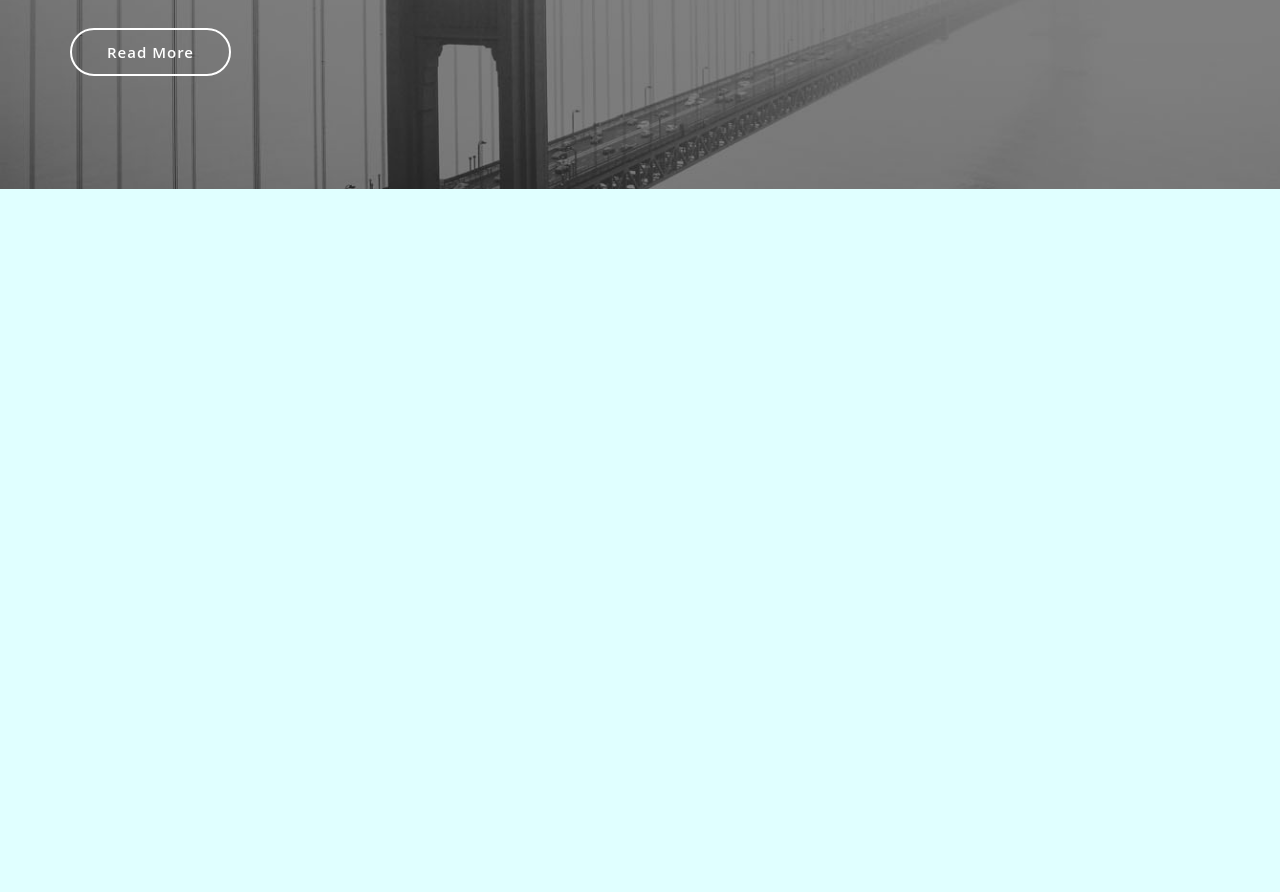
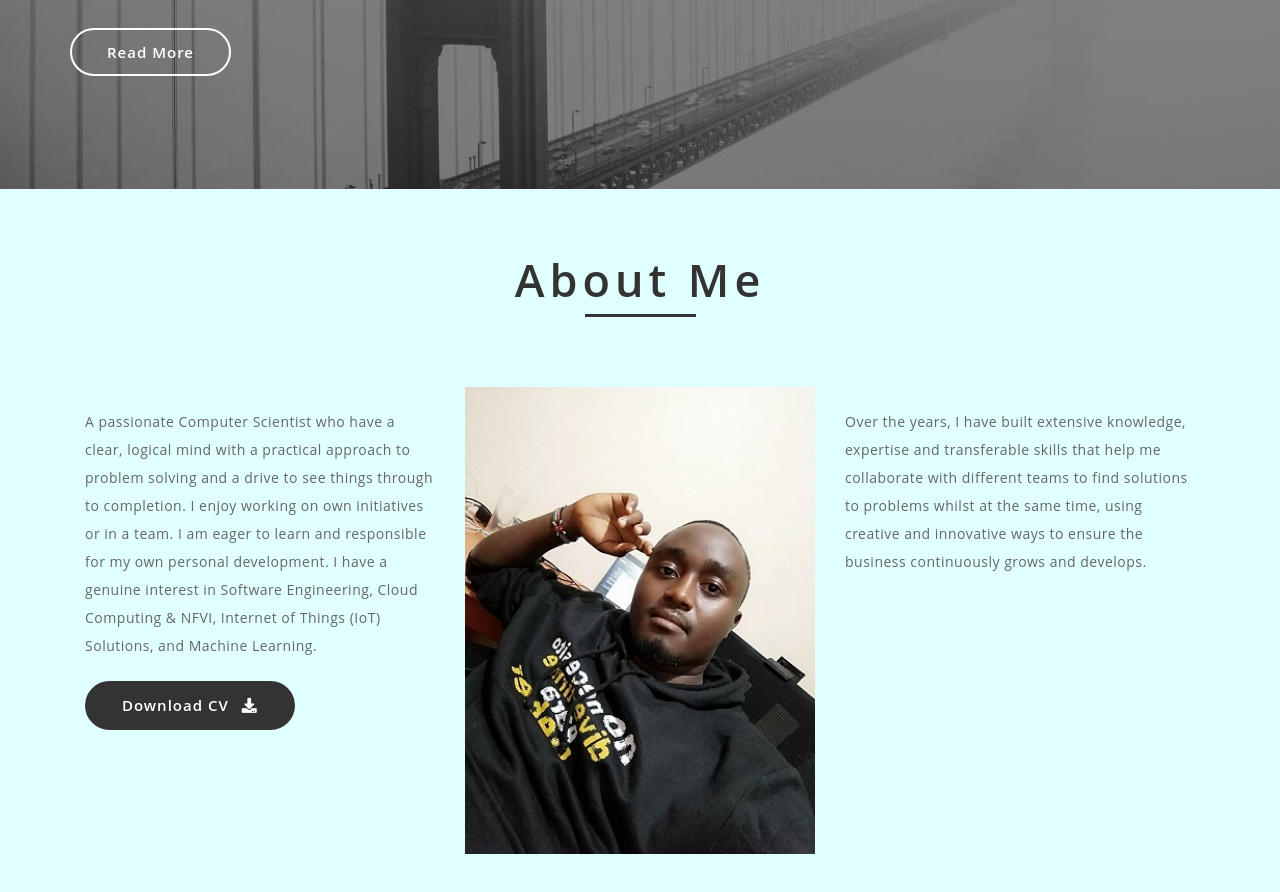
Before and after one commit to akibirio/ayub-week1-project-cc, a plain HTML site: page index.html in a window 1280 px wide. Shown: the part 576-1468 px from the top of the page. Before the commit the page ends 800 px from the top, so only its background shows below. Drawn offline with Linux system fonts and the light colour scheme.

Commit message:
added about section

```diff
--- a/index.html
+++ b/index.html
@@ -80,6 +80,31 @@
 </section>
 <!-- //banner -->
 
+<!-- about -->
+<section class="about py-5" id="about">
+	<div class="container py-3">
+		<h3 class="heading">About Me</h3>
+		<div class="row about-grids">
+			<div class="col-lg-4">
+
+				<p>A passionate Computer Scientist who have a clear, logical mind with a practical approach to problem solving and a drive to see things through to completion. I enjoy working on own initiatives or in a team. I am eager to learn and responsible for my own personal development. I have a genuine interest in Software Engineering, Cloud Computing & NFVI, Internet of Things (IoT) Solutions, and Machine Learning.
+				</p>
+				<a href="files/AYUB_KIBIRIO.pdf"> Download CV <span class="fa ml-2 fa-download"></span> </a>
+			</div>
+			<div class="col-lg-4 col-md-6 my-lg-0 my-5">
+				<img src="images/Ayub_Copy.jpg" alt="" class="img-fluid" />
+			</div>
+			<div class="col-lg-4 bar-grids">
+				<div class="wthree_skills">
+					<p>Over the years, I have built extensive knowledge, expertise and transferable skills that help me collaborate with different teams to find solutions to problems whilst at the same time, using creative and innovative ways to ensure the business continuously grows and develops.
+					</p>
+				</div>
+			</div>
+		</div>
+	</div>
+</section>
+<!-- about -->
+
 
 </body>
 
```
